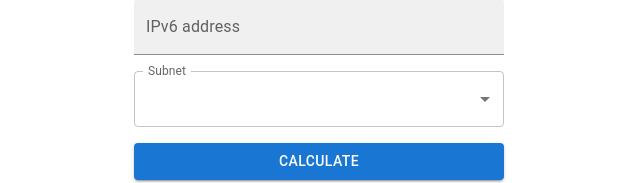
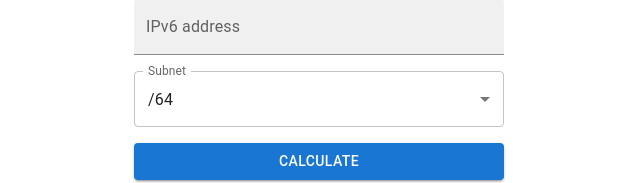
Before and after one commit to m2mt-l/IP_Subnet_Calculator, a React (Create React App) app: page / in a window 1280 px wide. Both pictures are taken after a click on the tab "IPV6". Shown: the part 194-377 px from the top of the page, without its empty margins (321-961 px from the left). Built offline with nearby package versions, Linux system fonts and the light colour scheme; the HTML template or start-up script is replaced by a standard one.

Commit message:
add select ipv6Subnet

```diff
--- a/src/components/IPv6Input.tsx
+++ b/src/components/IPv6Input.tsx
@@ -11,13 +11,15 @@ import Select, { SelectChangeEvent } from "@mui/material/Select";
 import Typography from "@mui/material/Typography";
 import Divider from "@mui/material/Divider";
 
-// import { generateIpv4Slash } from "../data/ipv4Subnet";
+import { generateIpv6Slash } from "../data/ipv6Subnet";
 // import { isValidIpv4Address } from "../util/ipv4AddressValidation";
 // import IPv4ResultTable from "./IPv4ResultTable";
 import { DefaultIPv6 } from "../data/ipv6InputDefaultValue";
 // import { IPv4Address } from "../model/IPv4Address";
 
 const IPv6Input: FC = () => {
+    const subnetString = generateIpv6Slash();
+
     return (
         <Stack spacing={2}>
             <TextField
@@ -33,8 +35,19 @@ const IPv6Input: FC = () => {
                     labelId="demo-simple-select-label"
                     id="demo-simple-select"
                     label="Subnet"
-                    defaultValue="64"
-                ></Select>
+                    defaultValue={DefaultIPv6.subnet}
+                >
+                    {subnetString.map((subnetString, index) => {
+                        return (
+                            <MenuItem
+                                key={index}
+                                value={128 - index} // refactor
+                            >
+                                {subnetString}
+                            </MenuItem>
+                        );
+                    })}
+                </Select>
             </FormControl>
             <Button variant="contained">Calculate</Button>
             <Divider flexItem />
--- /dev/null
+++ b/src/data/ipv6Subnet.ts
@@ -0,0 +1,8 @@
+export function generateIpv6Slash(): string[] {
+    const output = [];
+    for (let i = 128; i >= 0; i--) {
+        const slash = i.toString();
+        output.push("/" + slash);
+    }
+    return output;
+}
```
